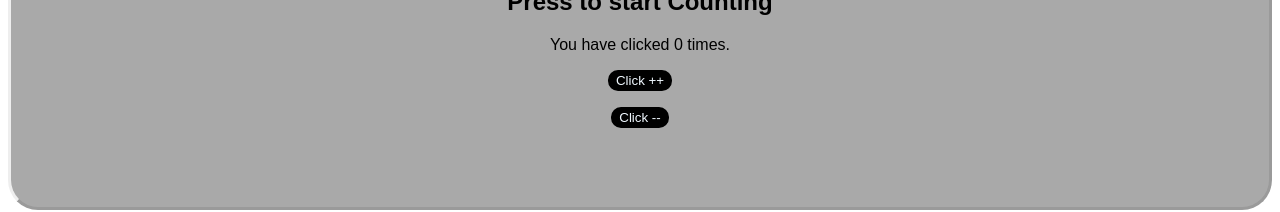
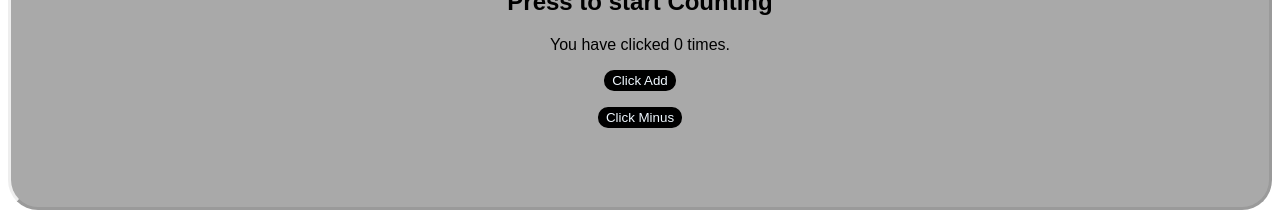
Before and after one commit to mc-jamin/myreact, a React (Create React App) app: page / in a window 1280 px wide. Shown: the part 166-378 px from the top of the page. Built offline with nearby package versions, Linux system fonts and the light colour scheme.

Commit message:
Not allow negative counts

```diff
--- a/src/App.js
+++ b/src/App.js
@@ -1,8 +1,6 @@
 import React, { useState } from 'react';
 import "./styles.css";
-
-
-export default function App() {
+const App=()=>{
   return (
     <div className="App">
       <h1>Count App</h1>
@@ -11,15 +9,21 @@ export default function App() {
     </div>
   );
 }
-
-function Counting(){
+const Counting=()=> {
   const [count, setCount] = useState(0);
-  const increase = () => setCount(count+1);
+  const increase =()=> setCount(count+1);
+  const decrease =()=>{
+    if (count==0){
+       alert("Cannot be negative");
+    }
+    else setCount(count-1);
+  }
   return (
     <>
     <p> You have clicked {count} times. </p>
-    <button className = "btn" onClick={increase}> Click ++ </button>
-    <p><button className = "btn" onClick={()=>setCount(count-1) }> Click -- </button></p>
+    <button className = "btn" onClick={increase}> Click Add </button>
+    <p><button className = "btn" onClick={decrease}> Click Minus </button></p>
     </>
   );
 }
+export default App;
```
